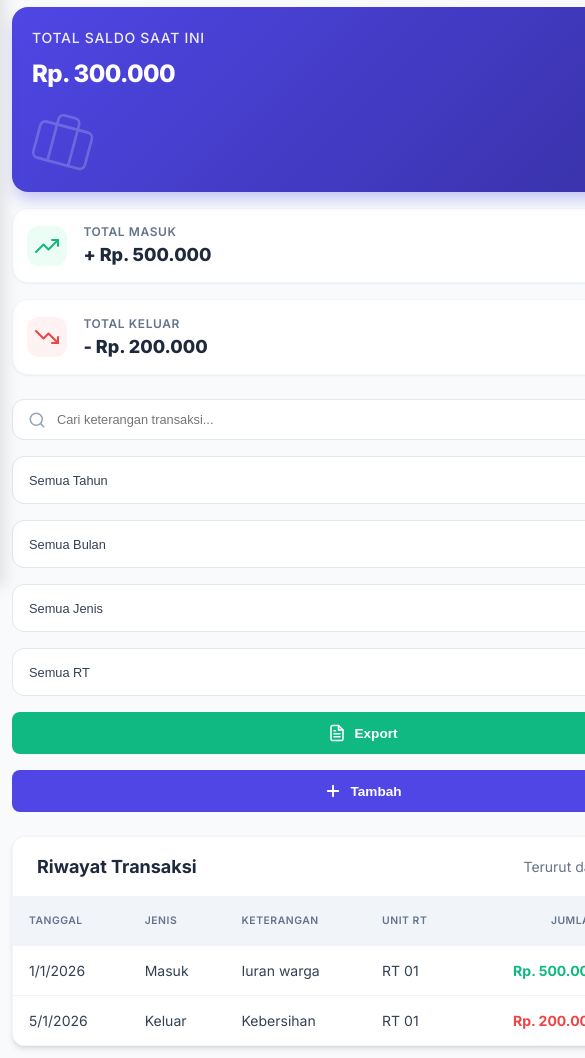
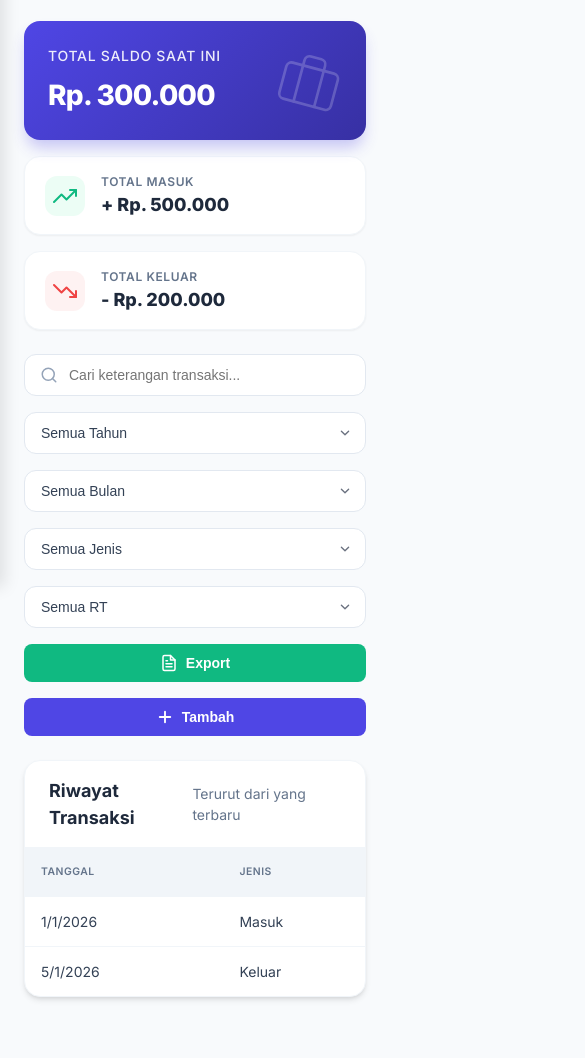
Before and after one commit to dzikrirahman175/dawala, a website: page public/keuangan.html in a window 390 px wide. Shown: the part 281-1339 px from the top of the page, 585 px wide, since content can reach past the window. After the commit the page ends 1302 px from the top, so only its background shows below. Drawn offline with Linux system fonts and the light colour scheme; no server answers.

Commit message:
fix warga

```diff
--- a/public/keuangan.html
+++ b/public/keuangan.html
@@ -258,155 +258,34 @@
         }
 
         /* =========================
-   MOBILE OPTIMIZATION
+        TABLE SCROLL MOBILE
         ========================= */
 
-@media (max-width: 768px) {
-
-    /* Main content */
-    .main-content {
-        padding: 1rem;
+        .table-scroll{
+            width: 100%;
+            overflow-x: auto;
+            -webkit-overflow-scrolling: touch;
         }
 
-    /* Header */
-    .header-flex {
-        flex-direction: column;
-        align-items: flex-start;
-        gap: 1rem;
+        .table-scroll table{
+            min-width: 1200px;
         }
 
-    .header-title h1 {
-        font-size: 1.5rem;
+        /* IMPORTANT */
+        .main-content{
+            overflow-x: hidden;
         }
 
-    .header-title p {
-        font-size: 0.9rem;
+        body{
+            overflow-x: hidden;
+        }
+        .table-scroll::-webkit-scrollbar{
+            height: 6px;
         }
 
-    /* Finance cards */
-    .finance-summary-grid {
-        grid-template-columns: 1fr;
-    }
-
-    .balance-card-featured {
-        flex-direction: column;
-        align-items: flex-start;
-        gap: 1rem;
-    }
-
-    .balance-card-featured h2 {
-        font-size: 1.5rem;
-    }
-
-    /* Action bar */
-    .action-bar {
-        flex-direction: column;
-        align-items: stretch;
-    }
-
-    .search-wrapper,
-    .filter-select,
-    .btn-primary {
-        width: 100%;
-    }
-
-    .filter-select {
-        min-height: 48px;
-    }
-
-    .btn-primary {
-        justify-content: center;
-    }
-
-    /* Table */
-    .table-card {
-        overflow: hidden;
-        border-radius: 0.75rem;
-    }
-
-    .table-card h3 {
-        font-size: 1rem;
-    }
-
-    table {
-        min-width: 700px;
-    }
-
-    th,
-    td {
-        padding: 0.65rem;
-        font-size: 0.75rem;
-        white-space: nowrap;
-    }
-
-    /* Modal */
-    .modal-content {
-        width: calc(100% - 2rem);
-        padding: 1.25rem;
-        border-radius: 1rem;
-        max-height: 90vh;
-        overflow-y: auto;
-    }
-
-    /* Mobile brand */
-    .mobile-brand h2 {
-        font-size: 0.95rem;
-    }
-
-    /* Sidebar */
-    .sidebar {
-        transition: transform 0.3s ease;
-        width: 260px;
-
-    }
-
-    /* User info */
-    .user-info {
-        flex-direction: column;
-        align-items: flex-start;
-        gap: 0.25rem;
-    }
-}
-
-/* Extra small devices */
-@media (max-width: 480px) {
-
-    .main-content {
-        padding: 0.75rem;
-    }
-
-    .balance-card-featured {
-        padding: 1.25rem;
-    }
-
-    .stat-card {
-        padding: 0.9rem;
-    }
-
-    .stat-info h3 {
-        font-size: 1rem;
-    }
-
-    .search-input {
-        font-size: 0.8rem;
-    }
-
-    .filter-select {
-        font-size: 0.8rem;
-    }
-
-    .btn-primary {
-        font-size: 0.85rem;
-        padding: 0.75rem 1rem;
-    }
-
-    .modal-content {
-        padding: 1rem;
-    }
-
-    .modal-overlay {
-        padding: 1rem;
-    }
+        .table-scroll::-webkit-scrollbar-thumb{
+            background: #cbd5e1;
+            border-radius: 10px;
         }
     </style>
 <script>
@@ -618,6 +497,7 @@
 
             <!-- Data Table -->
             <div class="table-card">
+                <div class="table-scroll">
                 <div style="padding: 1rem 1.5rem; border-bottom: 1px solid var(--border); display: flex; justify-content: space-between; align-items: center;">
                     <h3 style="margin: 0; font-size: 1.125rem; font-weight: 700;">Riwayat Transaksi</h3>
                     <span style="font-size: 0.875rem; color: var(--text-muted);">Terurut dari yang terbaru</span>
@@ -638,6 +518,7 @@
                             <!-- Loaded from main.js -->
                         </tbody>
                     </table>
+                </div>
                 </div>
             </div>
         </main>
```
Lines whose indentation alone changed are shown as unchanged.
